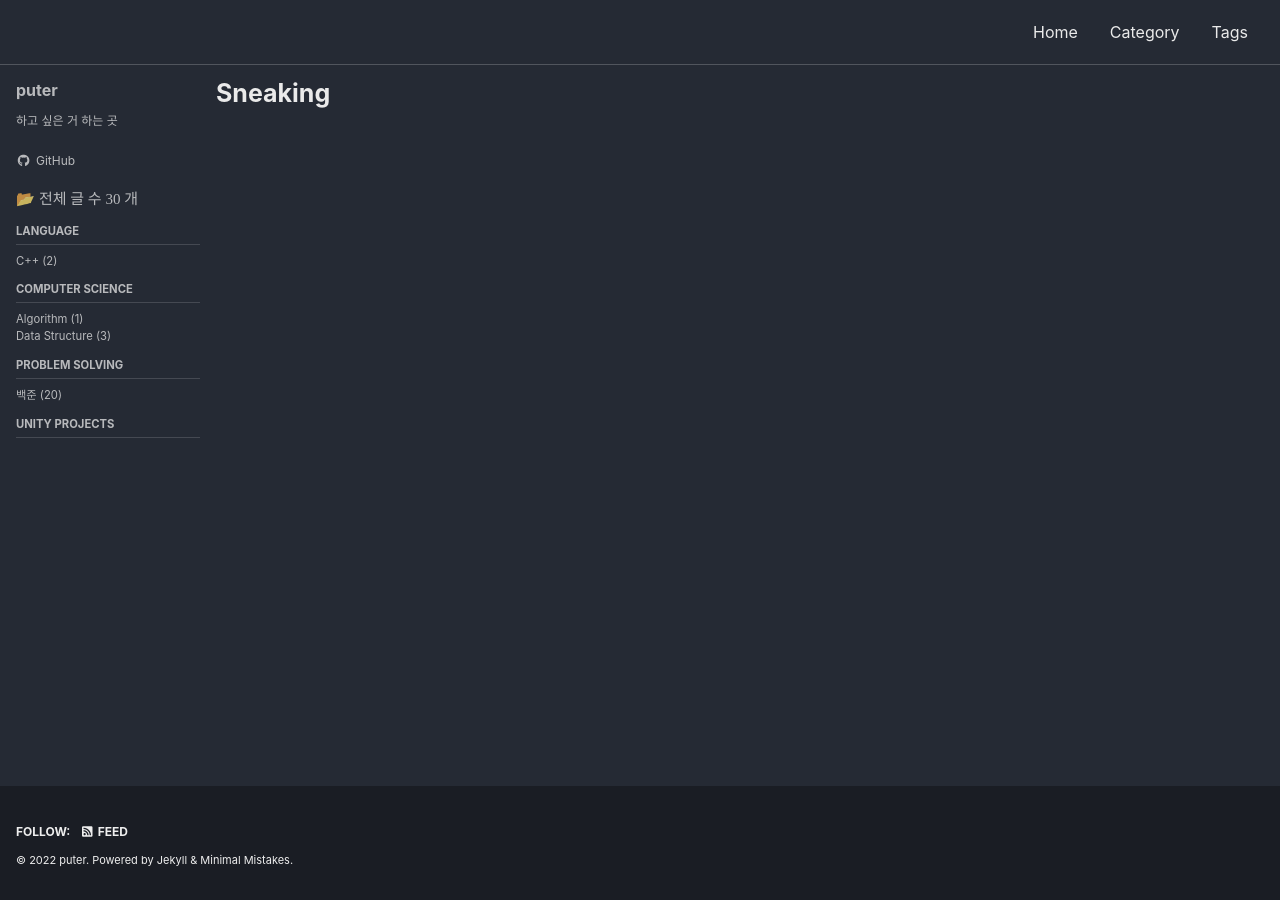
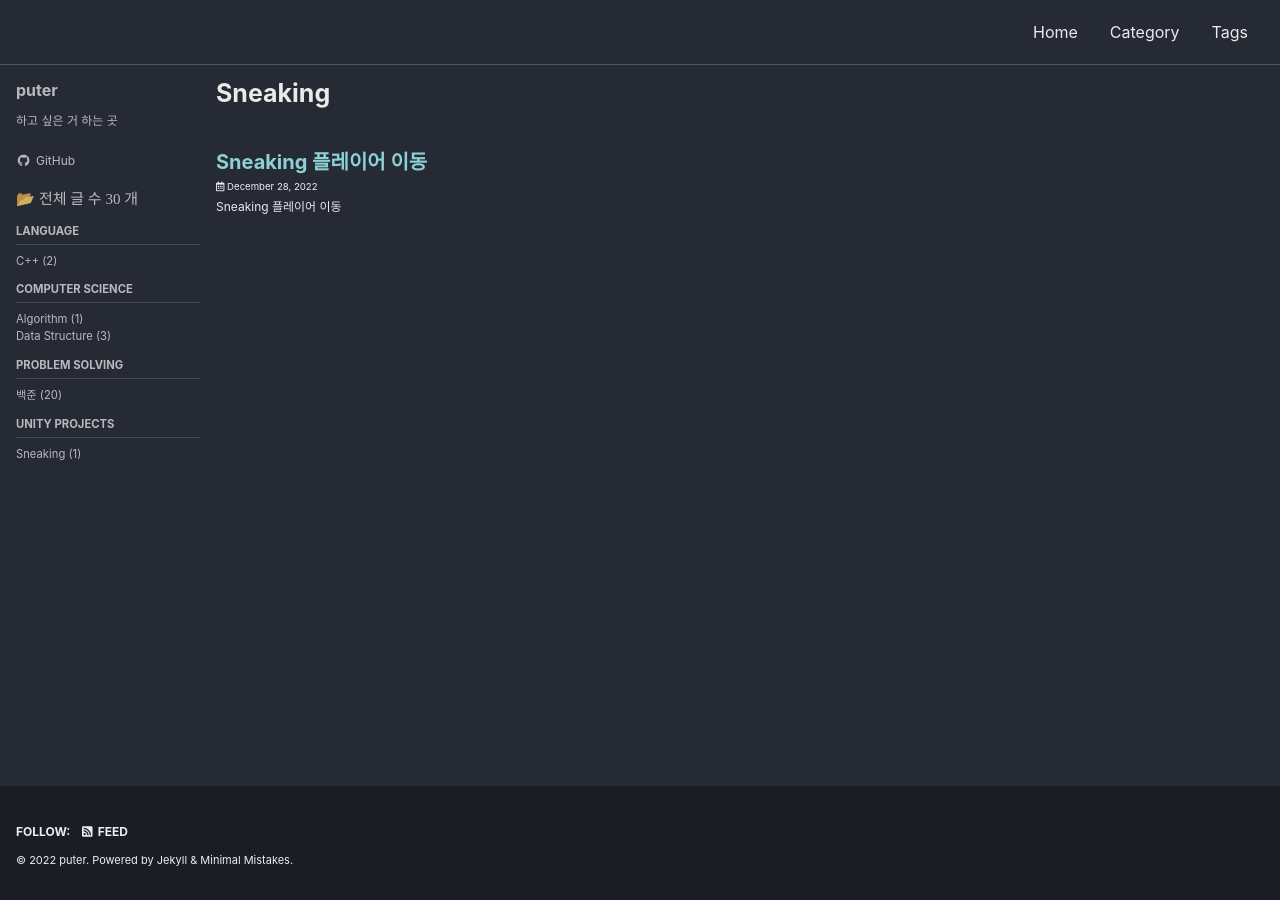
Before and after one commit to puter2712git/puter2712git.github.io, a Jekyll site: the page built from _pages/categories/category-sneaking.md, in a window 1280 px wide. Built offline with Jekyll 4.4.1, drawn with Linux system fonts in a browser that asks for light colours; cached includes are drawn as plain includes.

Commit message:
Modify post

```diff
--- a/_posts/Unity Project/Sneaking/2022-12-28-Sneaking-1.md
+++ b/_posts/Unity Project/Sneaking/2022-12-28-Sneaking-1.md
@@ -3,10 +3,10 @@ title: "Sneaking 플레이어 이동"
 excerpt: "Sneaking 플레이어 이동"
 
 categories:
-  - Hide and Seek
+  - Sneaking
 tags:
   - Unity Project
-  - Hide and Seek
+  - Sneaking
 
 toc: true
 toc_sticky: true
```
